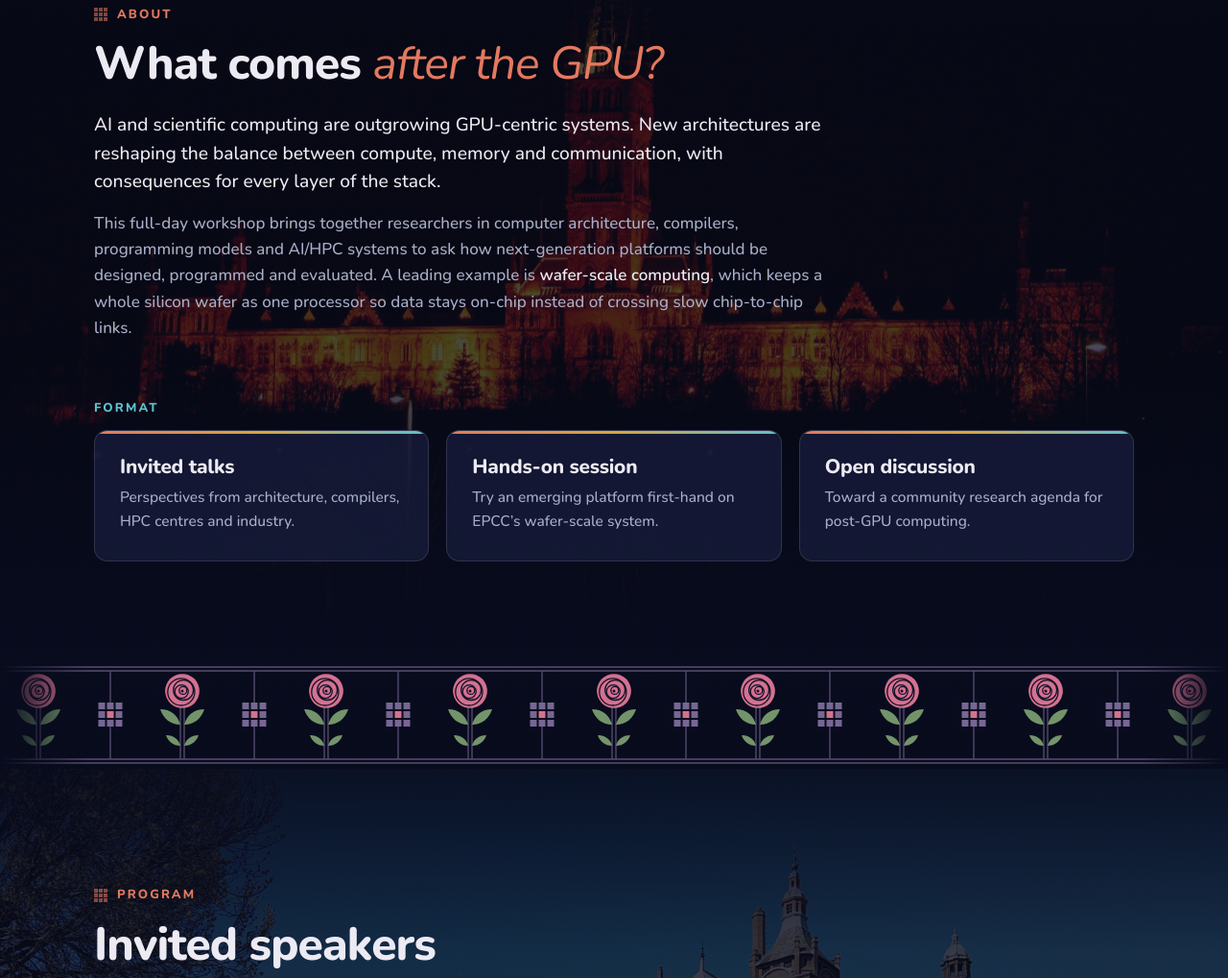
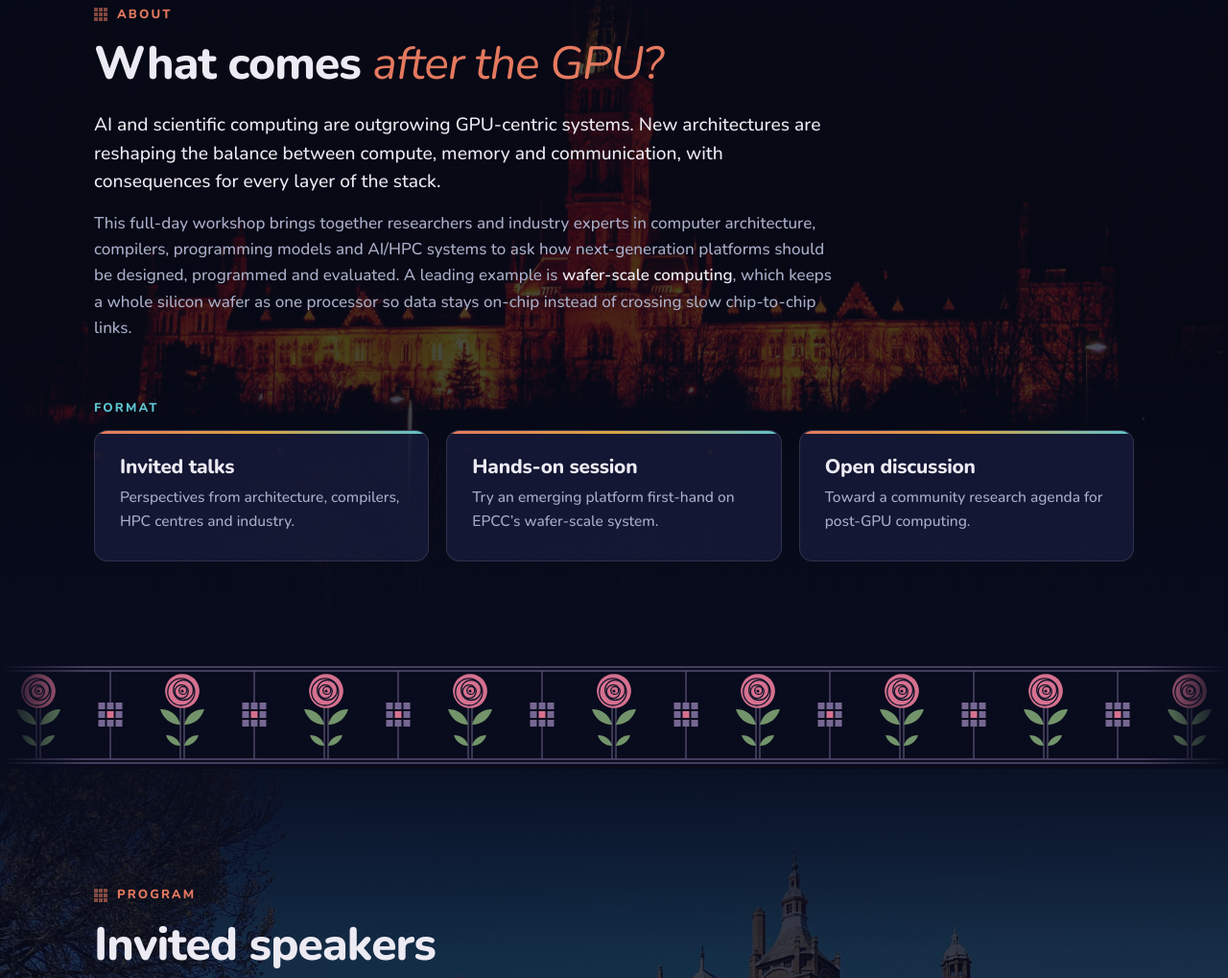
Before and after one commit to wafer-hipeac/wafer-hipeac.github.io, a plain HTML site: page index.html in a window 1280 px wide. Shown: the part 917-1936 px from the top of the page at 96% size. Drawn offline with nearby package versions, Linux system fonts and the light colour scheme.

Commit message:
Mention industry experts alongside researchers in About
Co-Authored-By: Claude Opus 5.5 <noreply@anthropic.com>
Claude-Session: https://claude.ai/code/session_01PJFBo2BTsW4RWpZRcSJiX4

```diff
--- a/index.html
+++ b/index.html
@@ -75,7 +75,7 @@
           <p class="label"><svg><use href="#lattice"/></svg>About</p>
           <h2>What comes <em>after the GPU?</em></h2>
           <p class="lead">AI and scientific computing are outgrowing GPU-centric systems. New architectures are reshaping the balance between compute, memory and communication, with consequences for every layer of the stack.</p>
-          <p>This full-day workshop brings together researchers in computer architecture, compilers, programming models and AI/HPC systems to ask how next-generation platforms should be designed, programmed and evaluated. A leading example is <strong>wafer-scale computing</strong>, which keeps a whole silicon wafer as one processor so data stays on-chip instead of crossing slow chip-to-chip links.</p>
+          <p>This full-day workshop brings together researchers and industry experts in computer architecture, compilers, programming models and AI/HPC systems to ask how next-generation platforms should be designed, programmed and evaluated. A leading example is <strong>wafer-scale computing</strong>, which keeps a whole silicon wafer as one processor so data stays on-chip instead of crossing slow chip-to-chip links.</p>
         </div>
       </div>
 
```
